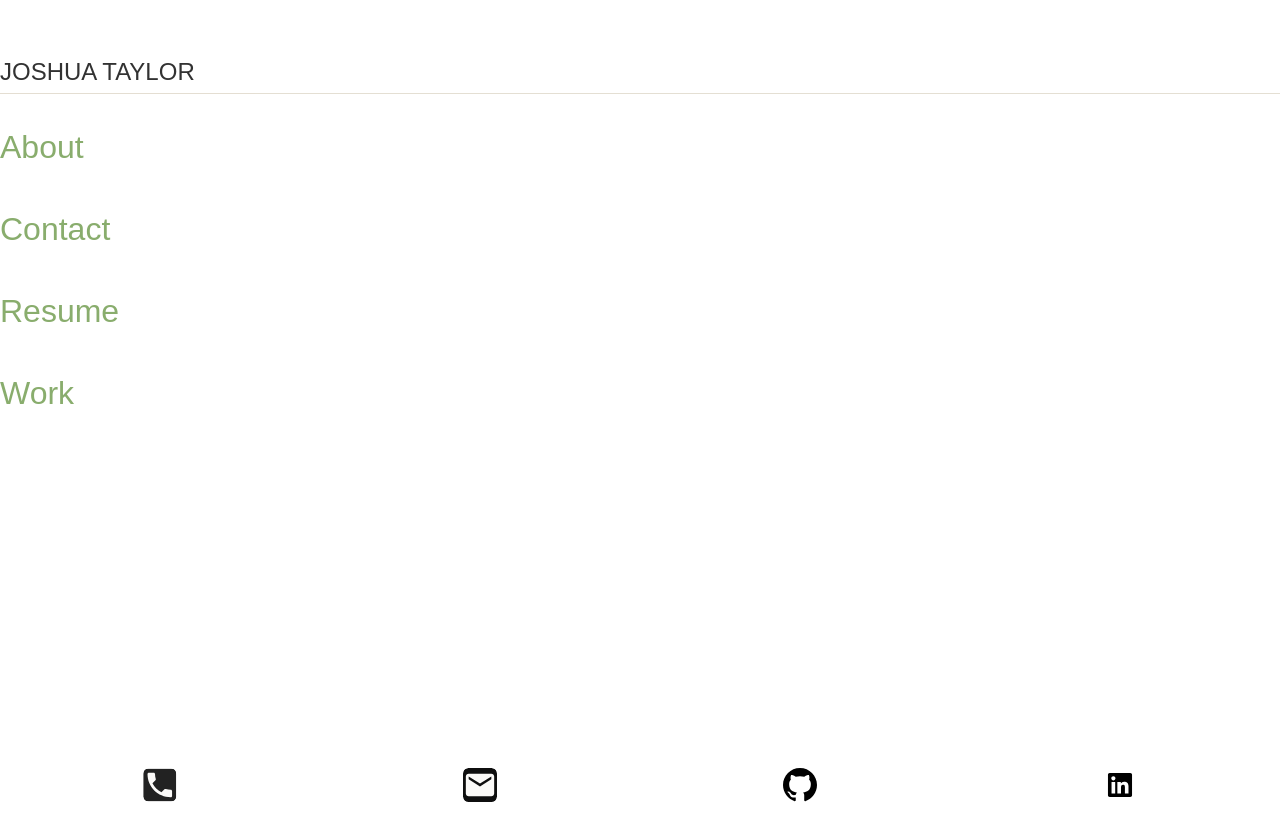
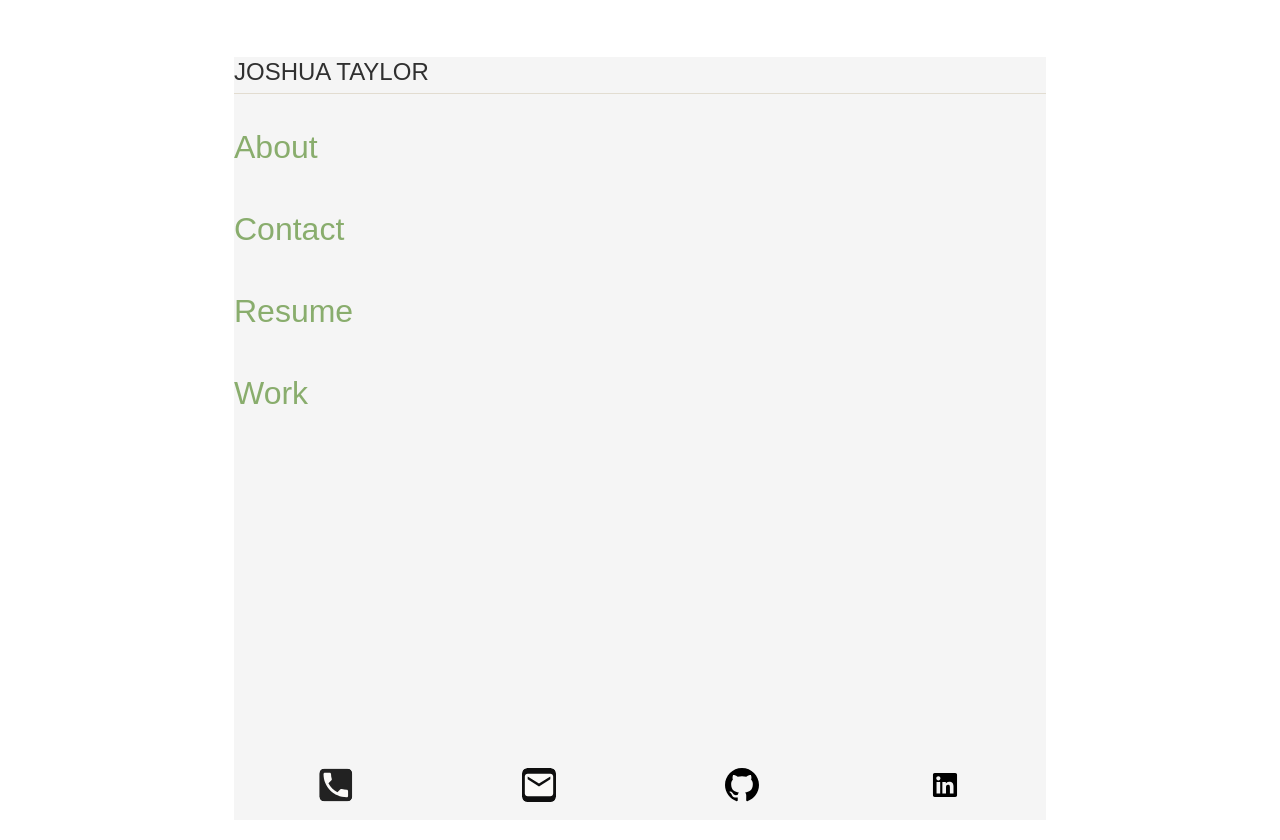
Before and after one commit to josht-dev/react-portfolio, a React (Create React App) app: page / in a window 1280 px wide. Shown: the top 840 px of the page. Built offline with nearby package versions, Linux system fonts and the light colour scheme.

Commit message:
Updated with main styling

```diff
--- a/src/components/MainContainer.js
+++ b/src/components/MainContainer.js
@@ -9,6 +9,15 @@ import Navigation from './Navigation';
 import Header from './Header';
 import Footer from './Footer';
 import '../styles/reset.css';
+
+// Styling for main
+const styles = {
+  mainStyle: {
+    width: '812px',
+    margin: 'auto',
+    backgroundColor: '#F5F5F5',
+  }
+}
 
 // Export function that handles page switching
 export default function MainContainer() {
@@ -39,7 +48,7 @@ export default function MainContainer() {
 
   // Return the new component
   return (
-    <main>
+    <main style={styles.mainStyle}>
       {/*
       {currentPage !== 'Home' && <Header />}
       {currentPage !== 'Home' && <Navigation />}
```
